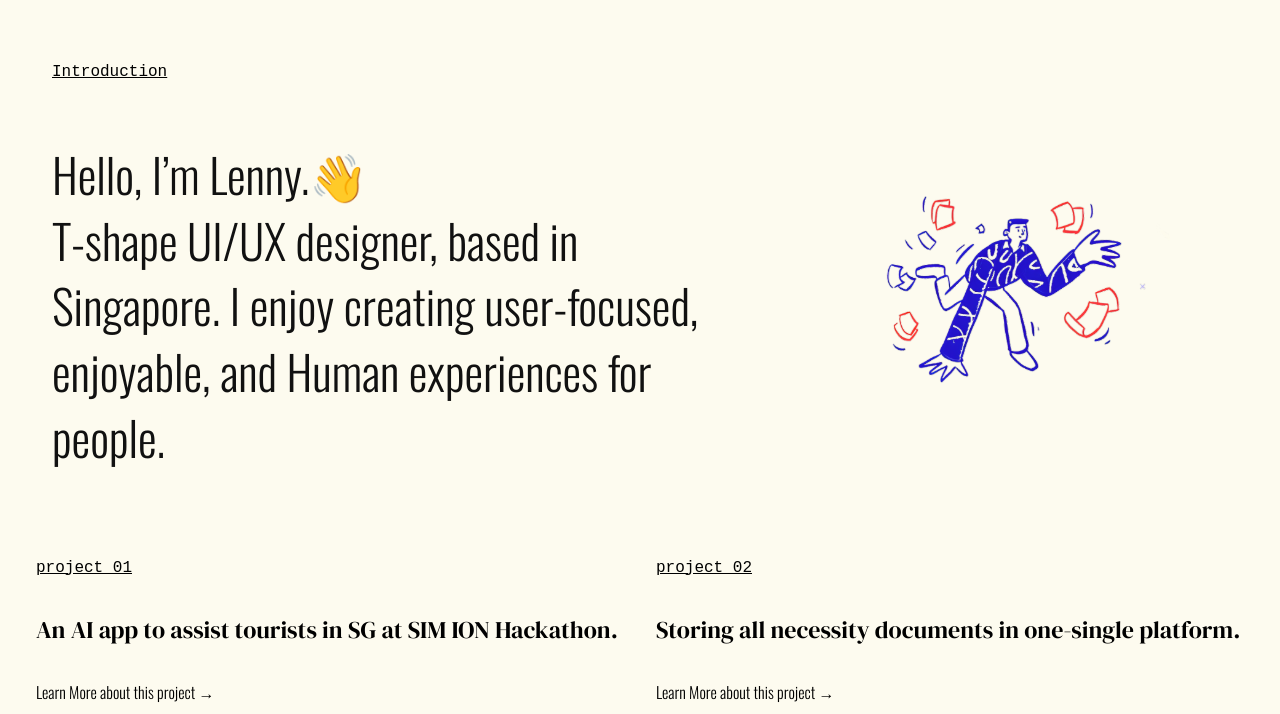
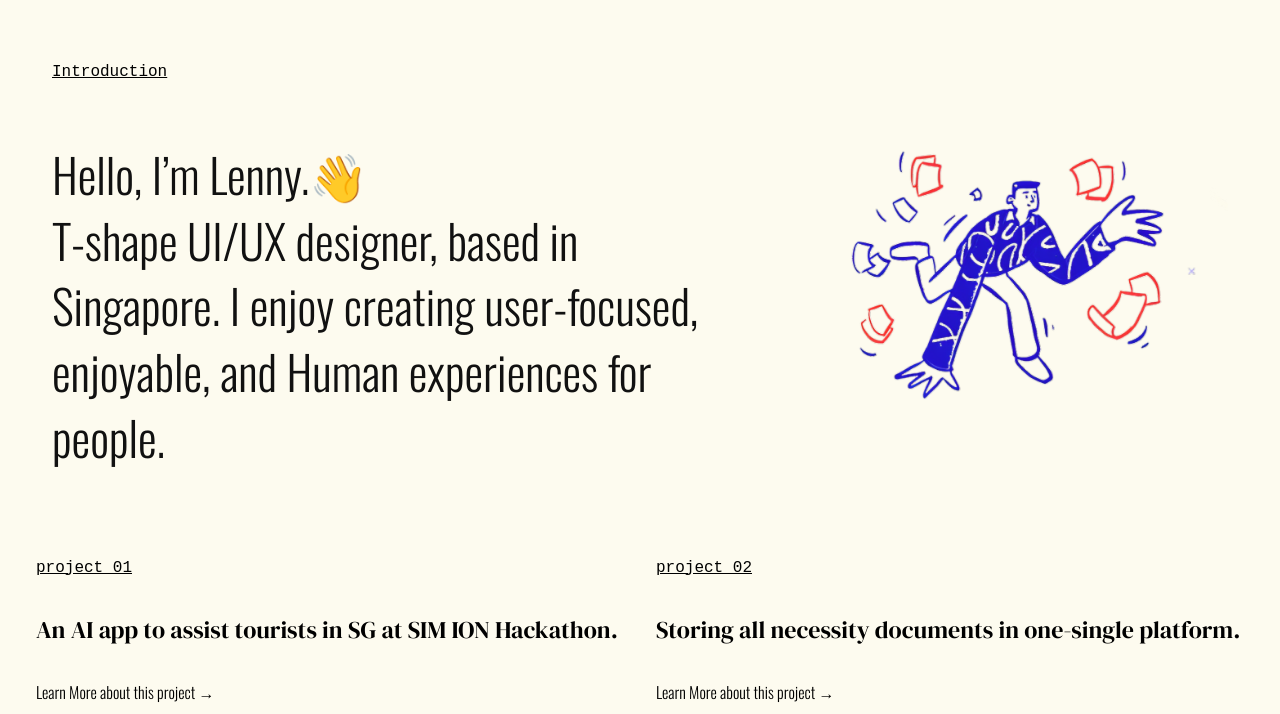
Before and after one commit to LennyHo/UI-UX-Website-Portfolio, a plain HTML site: page index.html in a window 1280 px wide. Shown: the part 86-800 px from the top of the page. Drawn offline with nearby package versions, Linux system fonts and the light colour scheme.

Commit message:
Update index.html

```diff
--- a/index.html
+++ b/index.html
@@ -20,6 +20,12 @@
     <style>
       html {
         scroll-behavior: smooth;
+      }
+
+      img {
+        max-width: 100%;
+        height: auto;
+        display: block;
       }
       body {
         font-family: "Georgia", serif;
@@ -97,9 +103,7 @@
       }
 
       .hero-image img {
-        max-width: 350px; /* Reduce width slightly */
         display: block;
-        padding-top: 2rem; /* Optional: shift it down a bit */
       }
 
       .project-grid {
@@ -129,7 +133,7 @@
         font-size: 1.5rem;
       }
 
-      .project a{
+      .project a {
         font-family: "Oswald", sans-serif;
         font-weight: 500;
         color: black;
@@ -311,7 +315,8 @@
         />
         <h2 class="footer-heading">Let’s connect</h2>
         <p class="footer-text">Feel free to reach out via my email:</p>
-        <a class="footer-email" href="mailto:lennyyk27@gmail.com"><strong>lennyyk27@gmail.com</strong></a
+        <a class="footer-email" href="mailto:lennyyk27@gmail.com"
+          ><strong>lennyyk27@gmail.com</strong></a
         >
         <div class="footer-icons">
           <a
```
